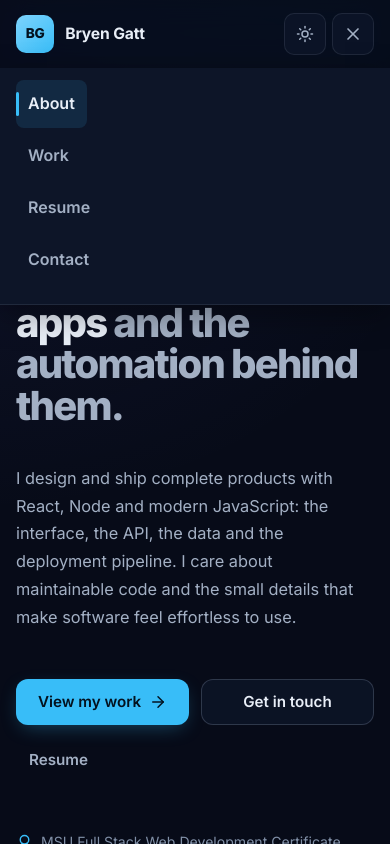
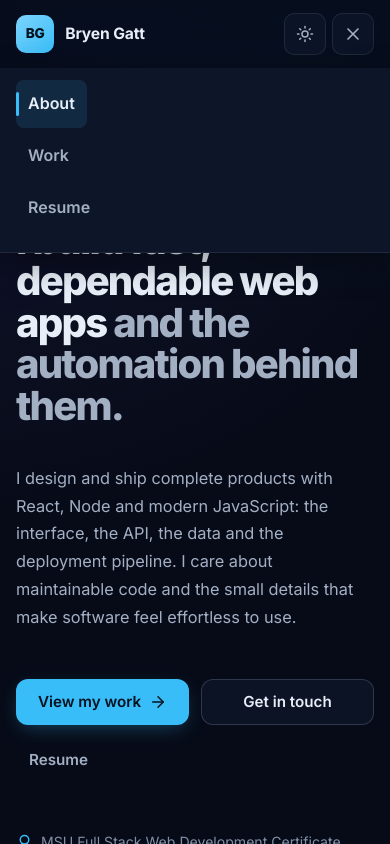
Before and after one commit to PHTMGatt/12-React-Portfolio, a React (Vite) app: page / in a window 390 px wide. Both pictures are taken after a click on the button 353 px from the left and 34 px from the top of the page. Shown: the top 844 px of the page. Built offline with nearby package versions, Linux system fonts and the light colour scheme.

Commit message:
polish: preserve Contact as right-side navigation action

```diff
--- a/src/components/Nav/Nav.jsx
+++ b/src/components/Nav/Nav.jsx
@@ -7,7 +7,6 @@ const links = [
   { to: '/', label: 'About', end: true },
   { to: '/work', label: 'Work' },
   { to: '/resume', label: 'Resume' },
-  { to: '/contact', label: 'Contact', mobileOnly: true },
 ];
 
 const Nav = ({ theme, toggleTheme }) => {
@@ -44,8 +43,8 @@ const Nav = ({ theme, toggleTheme }) => {
 
         <div className="site-nav__menu" id="site-menu">
           <ul className="site-nav__links">
-            {links.map(({ to, label, end, mobileOnly }) => (
-              <li key={to} className={mobileOnly ? 'site-nav__mobile-only' : undefined}>
+            {links.map(({ to, label, end }) => (
+              <li key={to}>
                 <NavLink to={to} end={end} className="site-nav__link">
                   {label}
                 </NavLink>
```
